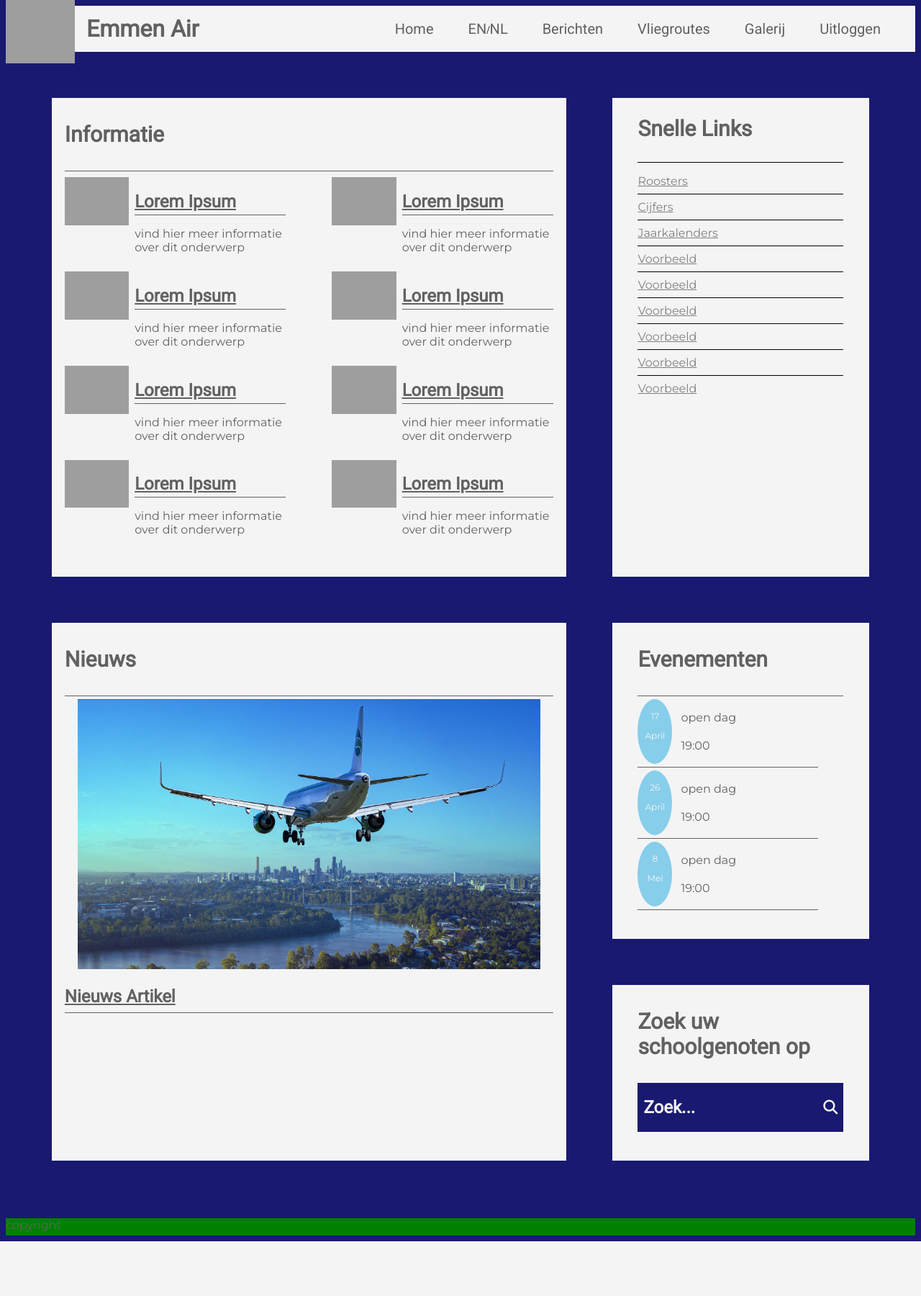
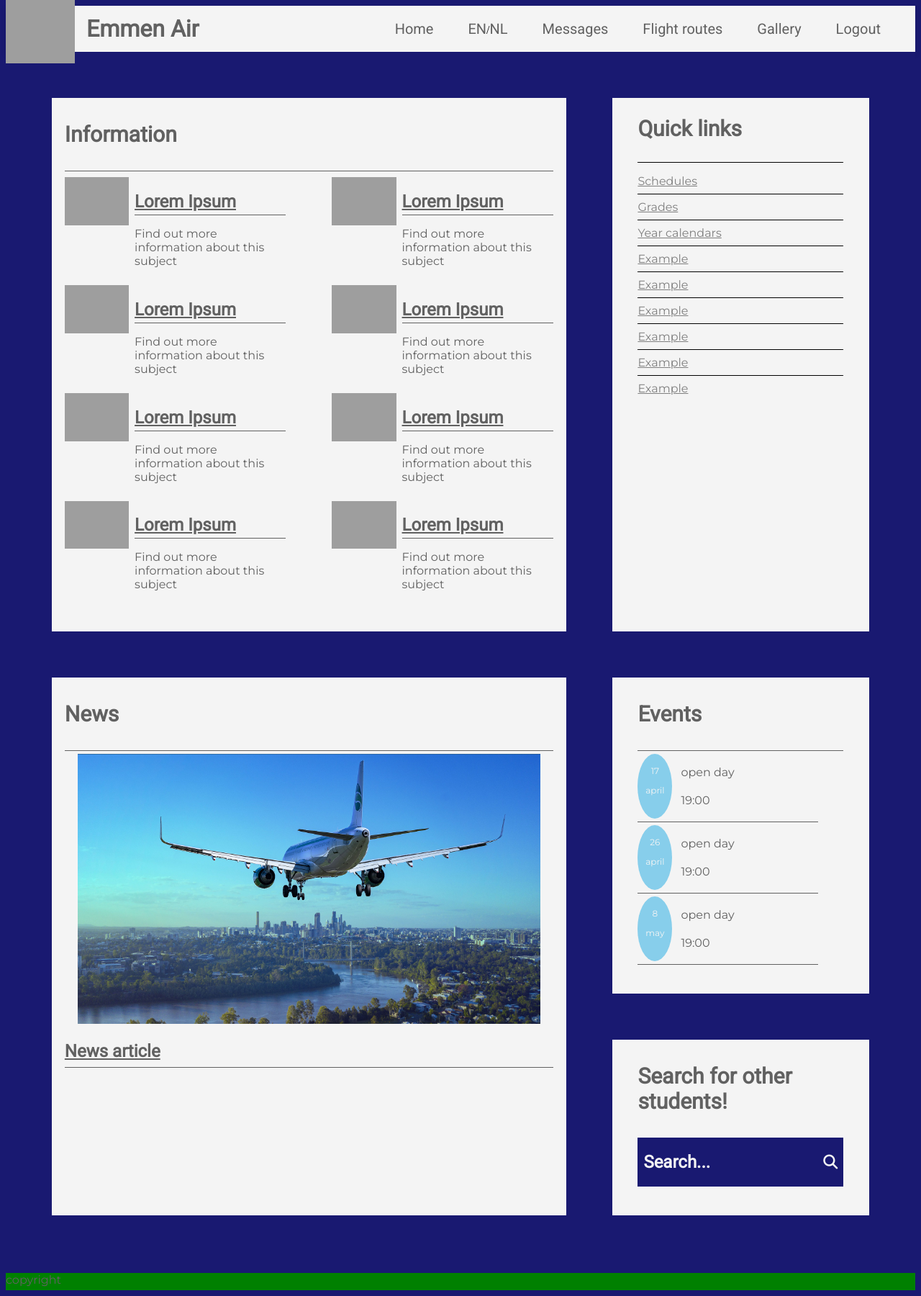
Before and after one commit to StendenRepo/Emmen-air, a PHP site: page /home.php?language=eng in a window 1280 px wide. Shown: the whole page at 72% size. Before the commit the page ends 1724 px from the top, so only its background shows below. Run offline with PHP 8.4, Linux system fonts and the light colour scheme; some libraries are stand-ins or nearby versions; grey boxes are pictures that could not be loaded.

Commit message:
updated navbar, home and added multiple variables for home/navbar

```diff
--- a/public/home.php
+++ b/public/home.php
@@ -1,12 +1,17 @@
 <!DOCTYPE html>
 <html lang="en">
 <head>
+  <!--
   <meta charset="UTF-8">
   <meta http-equiv="X-UA-Compatible" content="IE=edge">
   <meta name="viewport" content="width=device-width, initial-scale=1.0">
   <link rel="stylesheet" href="stylesheet.css">
   <script src="https://kit.fontawesome.com/644a2942c8.js" crossorigin="anonymous"></script>
   <title>Document</title>
+  -->
+  <!-- VERWIJDER DIT NA AFLOOP -->
+  <?php include "../templates/header.php" ?>
+  <!-- VERWIJDER DIT NA AFLOOP -->
 </head>
 <body>
   <?php include '../templates/navbar.php'; ?>
@@ -14,7 +19,7 @@
     <main class="home">
       <div class="info">
         <div class="info-header">
-          <h2>Informatie</h2>
+          <h2><?php echo $home["information-title"];?></h2>
         </div>
         <div class="info-menu">
           <div class="info-element">
@@ -23,7 +28,7 @@
             </div>
             <div class="info-text">
               <h2>Lorem Ipsum</h2>
-              <p>vind hier meer informatie over dit onderwerp</p>
+              <p><?php echo $home["information-article-text-general"];?></p>
             </div>
           </div>
           <div class="info-element">
@@ -32,7 +37,7 @@
             </div>
             <div class="info-text">
               <h2>Lorem Ipsum</h2>
-              <p>vind hier meer informatie over dit onderwerp</p>
+              <p><?php echo $home["information-article-text-general"];?></p>
             </div>
           </div>
           <div class="info-element">
@@ -41,7 +46,7 @@
             </div>
             <div class="info-text">
               <h2>Lorem Ipsum</h2>
-              <p>vind hier meer informatie over dit onderwerp</p>
+              <p><?php echo $home["information-article-text-general"];?></p>
             </div>
           </div>
           <div class="info-element">
@@ -50,7 +55,7 @@
             </div>
             <div class="info-text">
               <h2>Lorem Ipsum</h2>
-              <p>vind hier meer informatie over dit onderwerp</p>
+              <p><?php echo $home["information-article-text-general"];?></p>
             </div>
           </div>
           <div class="info-element">
@@ -59,7 +64,7 @@
             </div>
             <div class="info-text">
               <h2>Lorem Ipsum</h2>
-              <p>vind hier meer informatie over dit onderwerp</p>
+              <p><?php echo $home["information-article-text-general"];?></p>
             </div>
           </div>
           <div class="info-element">
@@ -68,7 +73,7 @@
             </div>
             <div class="info-text">
               <h2>Lorem Ipsum</h2>
-              <p>vind hier meer informatie over dit onderwerp</p>
+              <p><?php echo $home["information-article-text-general"];?></p>
             </div>
           </div>
           <div class="info-element">
@@ -77,7 +82,7 @@
             </div>
             <div class="info-text">
               <h2>Lorem Ipsum</h2>
-              <p>vind hier meer informatie over dit onderwerp</p>
+              <p><?php echo $home["information-article-text-general"];?></p>
             </div>
           </div>
           <div class="info-element">
@@ -86,78 +91,78 @@
             </div>
             <div class="info-text">
               <h2>Lorem Ipsum</h2>
-              <p>vind hier meer informatie over dit onderwerp</p>
+              <p><?php echo $home["information-article-text-general"];?></p>
             </div>
           </div>
         </div>
       </div>
       <div class="links">
         <div class="link-header">
-          <h2>Snelle Links</h2>
+          <h2><?php echo $home["quick-links-title"];?></h2>
         </div>
-        <p><a href="#">Roosters</a></p>
-        <p><a href="#">Cijfers</a></p>
-        <p><a href="#">Jaarkalenders</a></p>
-        <p><a href="#">Voorbeeld</a></p>
-        <p><a href="#">Voorbeeld</a></p>
-        <p><a href="#">Voorbeeld</a></p>
-        <p><a href="#">Voorbeeld</a></p>
-        <p><a href="#">Voorbeeld</a></p>
-        <p><a href="#">Voorbeeld</a></p>
+        <p><a href="#"><?php echo $home["quick-links-schedule"]?></a></p>
+        <p><a href="#"><?php echo $home["quick-links-grades"]?></a></p>
+        <p><a href="#"><?php echo $home["quick-links-yearcalendar"]?></a></p>
+        <p><a href="#"><?php echo $home["quick-links-example"]; ?></a></p>
+        <p><a href="#"><?php echo $home["quick-links-example"]; ?></a></p>
+        <p><a href="#"><?php echo $home["quick-links-example"]; ?></a></p>
+        <p><a href="#"><?php echo $home["quick-links-example"]; ?></a></p>
+        <p><a href="#"><?php echo $home["quick-links-example"]; ?></a></p>
+        <p><a href="#"><?php echo $home["quick-links-example"]; ?></a></p>
       </div>
       <div class="news">
         <div class="news-header">
-          <h2>Nieuws</h2>
+          <h2><?php echo $home["news-title"]; ?></h2>
         </div>
         <div class="news-image">
           <img src="assets/airplane-3702676_1920.jpg" alt="vliegtuig">
         </div>
         <div class="news-text">
-          <h2><a href="infopage.php">Nieuws Artikel</a></h2>
+          <h2><a href="infopage.php"><?php echo $home["news-article"];?></a></h2>
         </div>
       </div>
       <div class="event-number">
         <div class="event">
           <div class="event-header">
-            <h2>Evenementen</h2>
+            <h2><?php echo $home["events-title"]; ?></h2>
           </div>
           <div class="event-element">
             <div class="event-date">
               <p>17</p>
-              <p>April</p>
+              <p><?php echo $home["events-month-april"]; ?></p>
             </div>
             <div class="event-time">
-              <p>open dag</p>
+              <p><?php echo $home["events-open-day"];?></p>
               <p>19:00</p>
             </div>
           </div>
           <div class="event-element">
             <div class="event-date">
               <p>26</p>
-              <p>April</p>
+              <p><?php echo $home["events-month-april"]; ?></p>
             </div>
             <div class="event-time">
-              <p>open dag</p>
+              <p><?php echo $home["events-open-day"]; ?></p>
               <p>19:00</p>
             </div>
           </div>
           <div class="event-element">
             <div class="event-date">
               <p>8</p>
-              <p>Mei</p>
+              <p><?php echo $home["events-month-may"]; ?></p>
             </div>
             <div class="event-time">
-              <p>open dag</p>
+              <p><?php echo $home["events-open-day"]; ?></p>
               <p>19:00</p>
             </div>
           </div>
         </div>
         <div class="number">
           <div class="number-header">
-            <h2>Zoek uw schoolgenoten op</h2>
+            <h2><?php echo $home["search-students-title"]; ?></h2>
           </div>
           <div class="number-search">
-            <h2>Zoek...</h2>
+            <h2><?php echo $home["search-students-searchbar-text"]; ?></h2>
             <i class="fas fa-search"></i>
           </div>
         </div>
--- a/public/lang/eng.php
+++ b/public/lang/eng.php
@@ -1,30 +1,44 @@
 <?php
-/* ---- example ---- */
-//nav
-$lang['lang-eng'] = 'English';
-$lang['lang-fre'] = 'French';
-$lang['lang-ger'] = 'German';
-
-//index
-$lang['index-title'] = 'Language Demo';
-$lang['index-welcome'] = 'Welcome to the language demo';
-$lang['index-text-1'] = "Lorem Ipsum is simply dummy text of the printing and typesetting industry. Lorem Ipsum has been the industry's standard dummy text ever since the 1500s, when an unknown printer took a galley of type and scrambled it to make a type specimen book. It has survived not only five centuries, but also the leap into electronic typesetting, remaining essentially unchanged. It was popularised in the 1960s with the release of Letraset sheets containing Lorem Ipsum passages, and more recently with desktop publishing software like Aldus PageMaker including versions of Lorem Ipsum.";
-$lang['demo'] = 'Return to the tutorial';
-/* ---- example ---- */
-
 /* ----- BEGIN GENERAL SECTION ------ */
-// page language var, set as <html> </html> attribute
-
-// title variable - set in <head> </head> section
+// navbar
+$general["nav-home"] = "Home";
+$general["nav-messages"] = "Messages";
+$general["nav-flightroutes"] = "Flight routes";
+$general["nav-gallery"] = "Gallery";
+$general["nav-logout"] = "Logout";
 
 /* ----- END GENERAL SECTION (General usage) ----- */
 
-/* ----- BEGIN   SECTION ------ */
-
-/* ----- END  SECTION ------ */
-
+/* ----- BEGIN LOGIN SECTION ----- */
+$login["username"] = "Username (mail)";
+$login["password"] = "Password";
+/* ----- END LOGIN SECTION ----- */
 
 /* ----- BEGIN HOME SECTION ------ */
+
+$home["information-title"] = "Information";
+$home["information-article-text-general"] = "Find out more information about this subject";
+
+// right side top
+$home["quick-links-title"] = "Quick links";
+$home["quick-links-schedule"] = "Schedules";
+$home["quick-links-grades"] = "Grades";
+$home["quick-links-yearcalendar"] = "Year calendars";
+$home["quick-links-example"] = "Example";
+
+// left side bottom
+$home["news-title"] = "News";
+$home["news-article"] = "News article";
+
+// right side middle
+$home["events-title"] = "Events";
+$home["events-open-day"] = "open day";
+$home["events-month-april"] = "april";
+$home["events-month-may"] = "may";
+
+// right side bottom
+$home["search-students-title"] = "Search for other students!";
+$home["search-students-searchbar-text"] = "Search...";
 
 /* ----- END HOME SECTION ------ */
 
--- a/templates/navbar.php
+++ b/templates/navbar.php
@@ -8,20 +8,20 @@
     <i class="fa fa-bars"></i>
   </div>
   <ul class="nav-desktop">
-    <li><a href="home.php">Home</a></li>
+    <li><a href="home.php"><?php echo $general["nav-home"]; ?></a></li>
     <li><a href="?language=eng">EN</a>/<a href="?language=nl">NL</a></li>
-    <li><a href="berichten.php">Berichten</a></li>
-    <li><a href="#">Vliegroutes</a></li>
-    <li><a href="gallerij.php">Galerij</a></li>
-    <li><a href="index.php">Uitloggen</a></li>
+    <li><a href="berichten.php"><?php echo $general["nav-messages"]; ?></a></li>
+    <li><a href="#"><?php echo $general["nav-flightroutes"]; ?></a></li>
+    <li><a href="gallerij.php"><?php echo $general["nav-gallery"]; ?></a></li>
+    <li><a href="index.php"><?php echo $general["nav-logout"]; ?></a></li>
   </ul>
 
   <ul class="nav-mobile">
-    <li><a href="home.php">Home</a></li>
+    <li><a href="home.php"><?php echo $general["nav-home"]; ?></a></li>
     <li><a href="?language=eng">EN</a>/<a href="?language=nl">NL</a></li>
-    <li><a href="berichten.php">Berichten</a></li>
-    <li><a href="#">Vliegroutes</a></li>
-    <li><a href="gallerij.php">Galerij</a></li>
-    <li><a href="index.php">Uitloggen</a></li>
+    <li><a href="berichten.php">><?php echo $general["nav-messages"]; ?></a></li>
+    <li><a href="#"><?php echo $general["nav-flightroutes"]; ?></a></li>
+    <li><a href="gallerij.php"><?php echo $general["nav-gallery"]; ?></a></li>
+    <li><a href="index.php"><?php echo $general["nav-logout"]; ?></a></li>
   </ul>
 </header>
```
Also changed, not shown: public/lang/nl.php (+33 -20 lines).
